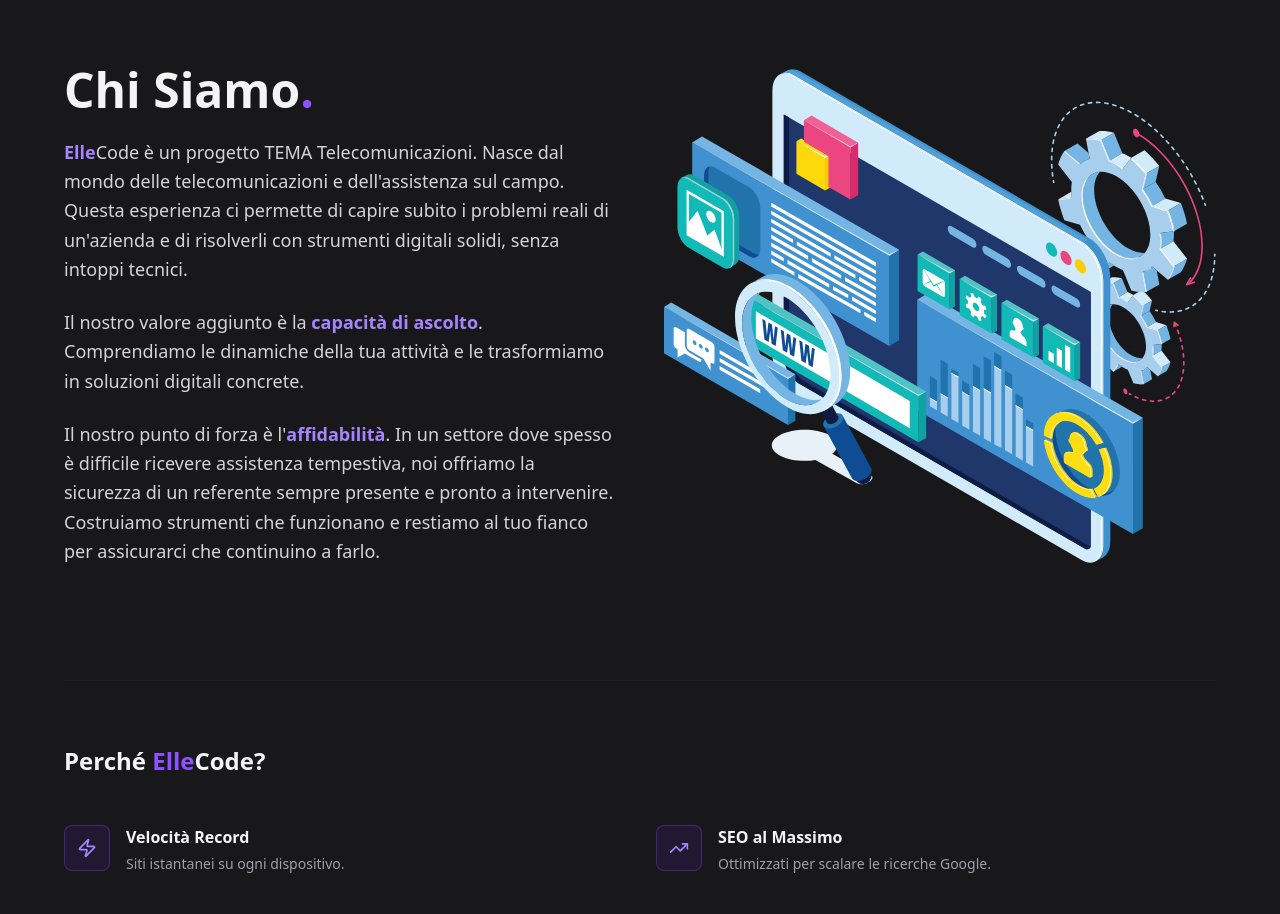
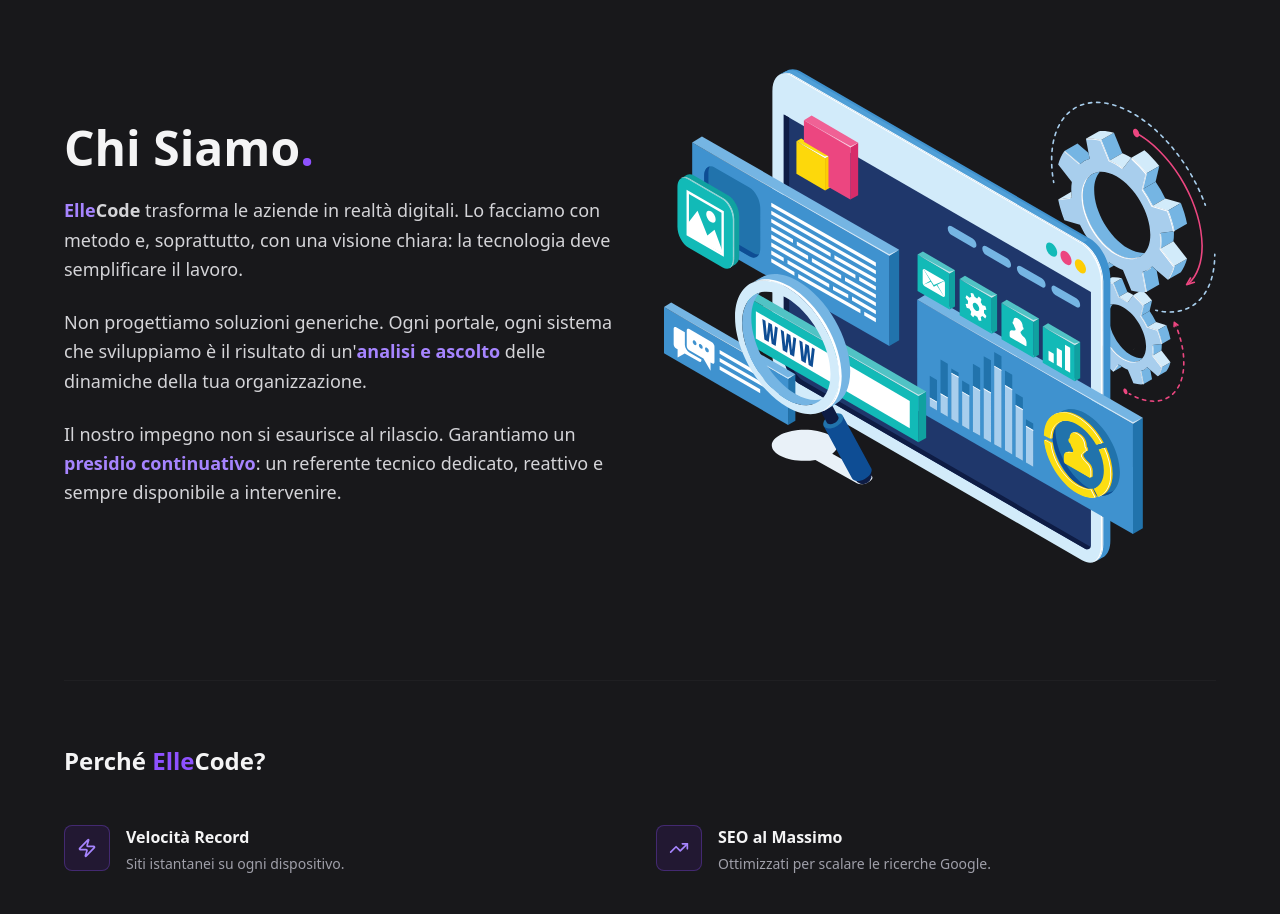
Before and after one commit to LucasPlatforms/ElleCode, a Next.js app: page / in a window 1280 px wide. Shown: the part 880-1794 px from the top of the page. Built offline with nearby package versions, Linux system fonts and the light colour scheme.

Commit message:
modifica about us

```diff
--- a/src/components/About.jsx
+++ b/src/components/About.jsx
@@ -62,30 +62,21 @@
 
             <div className="space-y-6 text-lg text-zinc-300 leading-relaxed">
               <p>
-                <span className="text-violet-400 font-semibold">Elle</span>Code
-                è un progetto TEMA Telecomunicazioni. Nasce dal mondo delle
-                telecomunicazioni e dell'assistenza sul campo. Questa esperienza
-                ci permette di capire subito i problemi reali di un'azienda e di
-                risolverli con strumenti digitali solidi, senza intoppi tecnici.
+                <span className="text-violet-400 font-semibold">Elle</span><strong>Code{" "}</strong>
+                trasforma le aziende in realtà digitali. Lo facciamo con metodo e, soprattutto, con una visione chiara: la tecnologia deve semplificare il lavoro.
               </p>
               <p>
-                Il nostro valore aggiunto è la{" "}
-                <span className="text-violet-400 font-semibold">
-                  capacità di ascolto
-                </span>
-                . Comprendiamo le dinamiche della tua attività e le trasformiamo
-                in soluzioni digitali concrete.
+
+                Non progettiamo soluzioni generiche. Ogni portale, ogni sistema che sviluppiamo è il risultato di un'<span className="text-violet-400 font-semibold">
+                  analisi e ascolto
+                </span> delle dinamiche della tua organizzazione.
               </p>
               <p>
-                Il nostro punto di forza è l'
-                <span className="text-violet-400 font-semibold">
-                  affidabilità
-                </span>
-                . In un settore dove spesso è difficile ricevere assistenza
-                tempestiva, noi offriamo la sicurezza di un referente sempre
-                presente e pronto a intervenire. Costruiamo strumenti che
-                funzionano e restiamo al tuo fianco per assicurarci che
-                continuino a farlo.
+
+
+                Il nostro impegno non si esaurisce al rilascio. Garantiamo un <span className="text-violet-400 font-semibold">
+                  presidio continuativo
+                </span>: un referente tecnico dedicato, reattivo e sempre disponibile a intervenire.
               </p>
             </div>
           </div>
```
